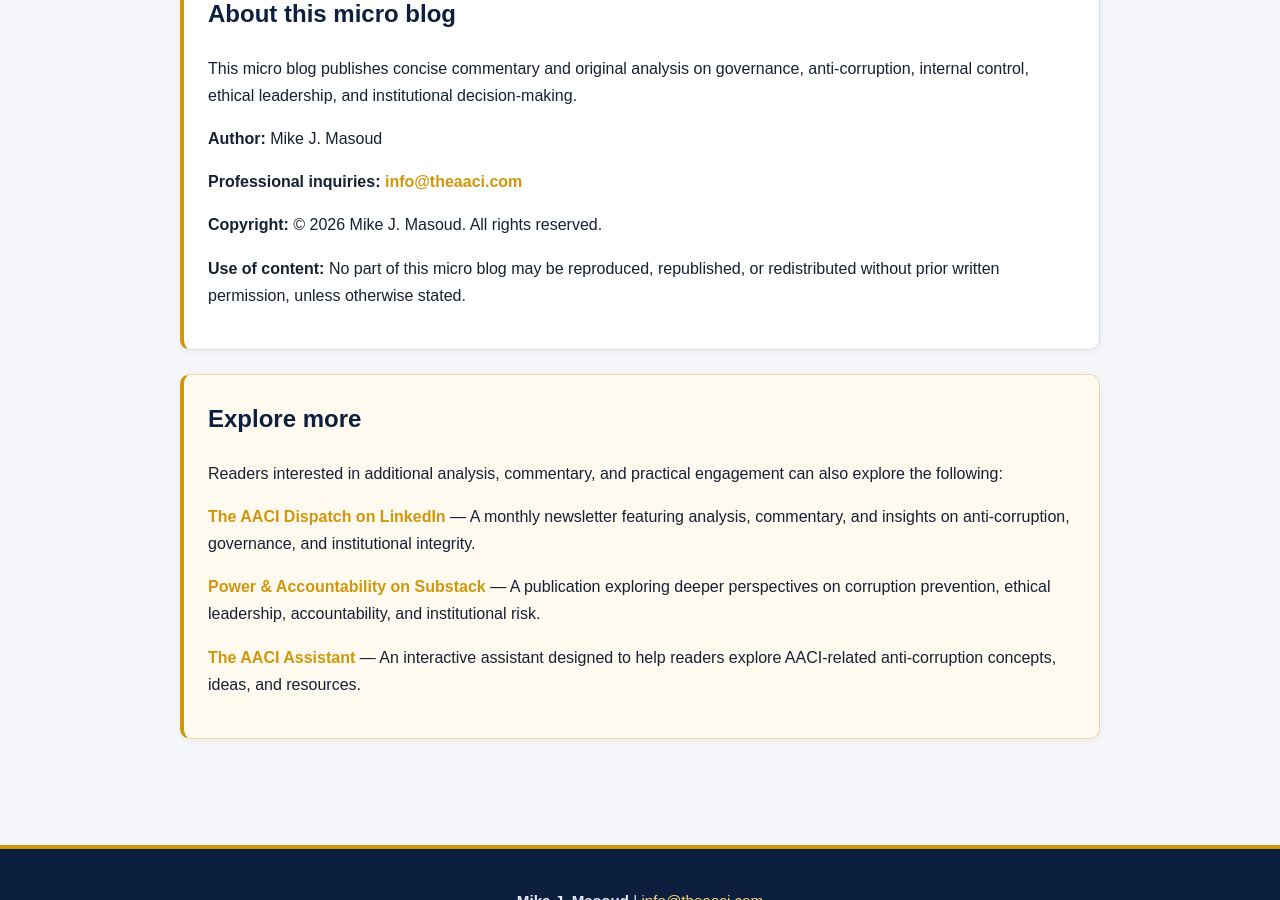
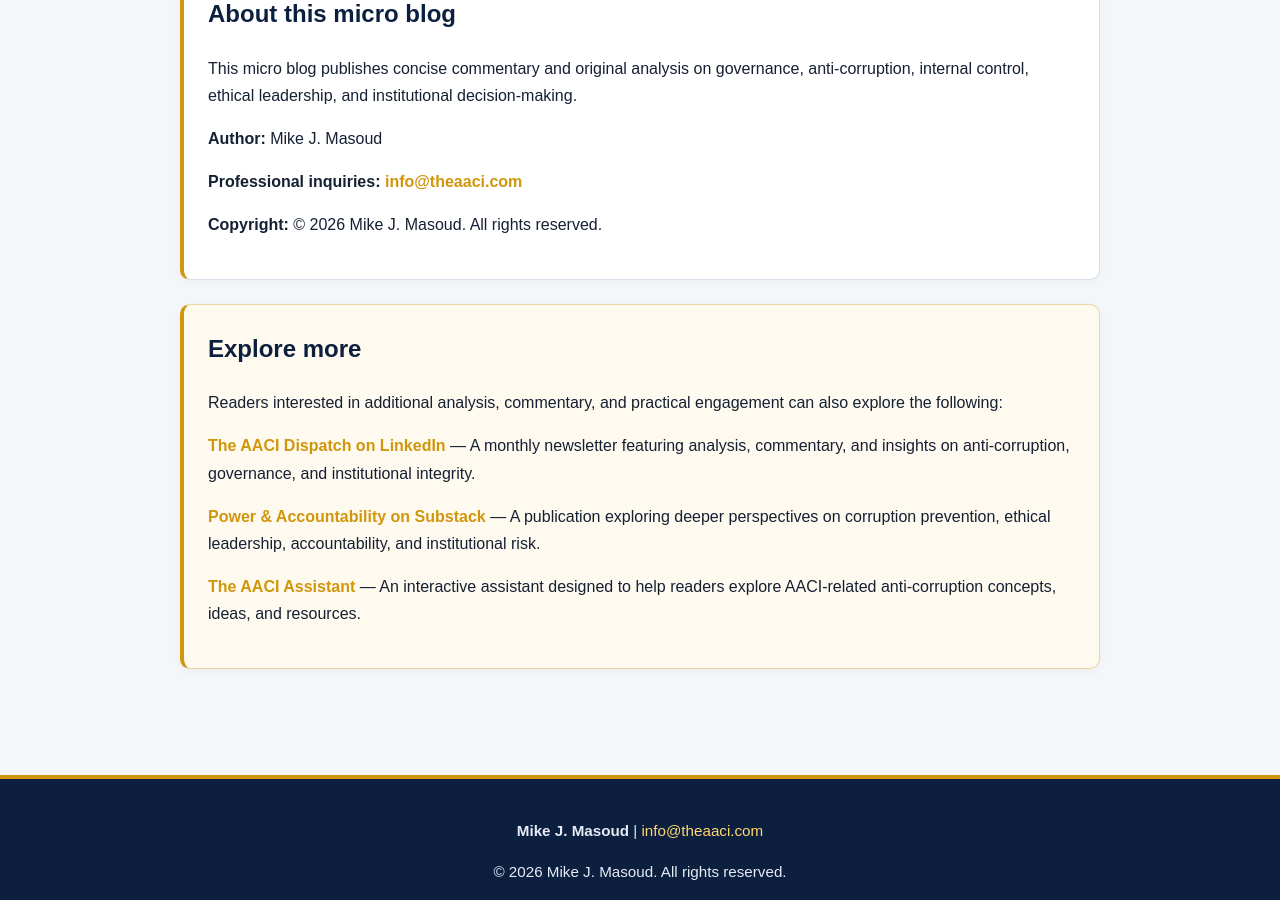
Before and after one commit to mikemasoud/microblog, a Jekyll site: the page built from index.md, in a window 1280 px wide and 900 px high, scrolled down 1534 px. Built offline with Jekyll 4.4.1, drawn with Linux system fonts in a browser that asks for light colours.

Commit message:
Update index.md

```diff
--- a/index.md
+++ b/index.md
@@ -21,7 +21,6 @@
   <p><strong>Author:</strong> Mike J. Masoud</p>
   <p><strong>Professional inquiries:</strong> <a href="mailto:info@theaaci.com">info@theaaci.com</a></p>
   <p><strong>Copyright:</strong> © 2026 Mike J. Masoud. All rights reserved.</p>
-  <p><strong>Use of content:</strong> No part of this micro blog may be reproduced, republished, or redistributed without prior written permission, unless otherwise stated.</p>
 </div>
 
 <div class="explore-more">
```
